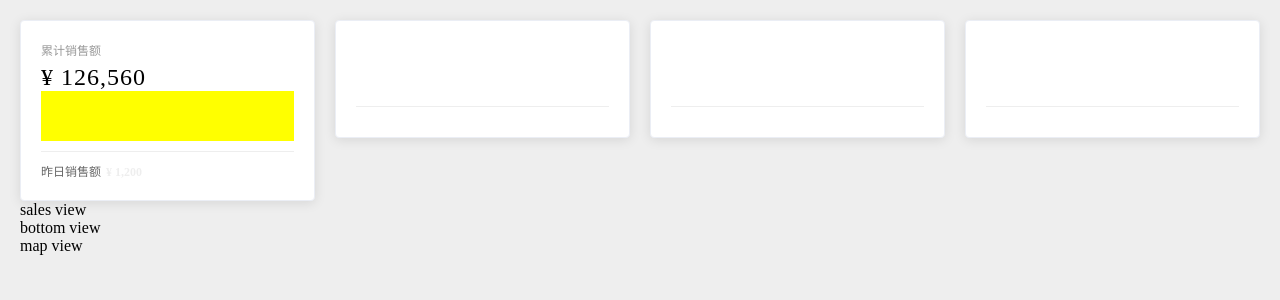
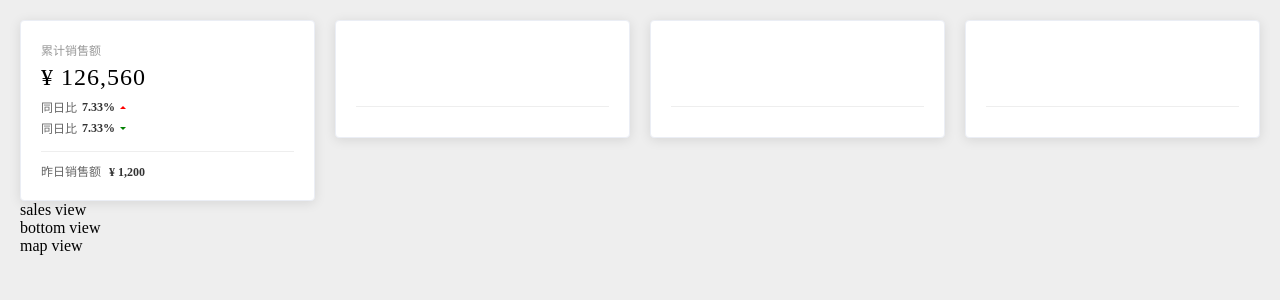
Before and after one commit to Yuan-Desheng/Desktop, a Vue app in the folder imooc-datav-report-dev/: page /#/ in a window 1280 px wide. Shown: the top 300 px of the page. Built offline with nearby package versions, Linux system fonts and the light colour scheme.

Commit message:
5-08 累计销售额组件开发

```diff
--- a/imooc-datav-report-dev/src/components/TopView/components/CommonCard/index.vue
+++ b/imooc-datav-report-dev/src/components/TopView/components/CommonCard/index.vue
@@ -54,4 +54,14 @@
   font-size: 12px;
   color: #666;
 }
+
 </style>
+
+<style lang="scss">
+
+.emphasis {
+  margin-left: 5px;
+  color: #333;
+  font-weight: 700;
+}
+</style>
--- a/imooc-datav-report-dev/src/components/TopView/components/TotalSales/index.vue
+++ b/imooc-datav-report-dev/src/components/TopView/components/TotalSales/index.vue
@@ -1,14 +1,22 @@
 <template>
   <common-card title="累计销售额" value="¥ 126,560">
     <template>
-      <div class="compare">
+      <div class="compare-wrapper">
+        <div class="compare">
+          <span>同日比</span>
+          <span class="emphasis">7.33%</span>
+          <div class="increase" />
+        </div>
+        <div class="compare">
+          <span>同日比</span>
+          <span class="emphasis">7.33%</span>
+          <div class="decrease" />
+        </div>
       </div>
     </template>
     <template v-slot:footer>
-      <div>
-        <span>昨日销售额</span>
-        <span class="money">¥ 1,200</span>
-      </div>
+        <span>昨日销售额 </span>
+        <span class="emphasis">¥ 1,200</span>
     </template>
   </common-card>
 </template>
@@ -22,19 +30,34 @@
 }
 </script>
 
-<style scoped>
-.compare{
+<style lang="scss" scoped>
+.compare-wrapper {
   height: 100%;
-  background: yellow;
-}
-
-span {
-  font-size: 12px;
-}
-
-.money {
-  margin-left: 5px;
-  color: #eee;
-  font-weight: 700;
+  display: flex;
+  flex-direction: column;
+  justify-content: center;
+  .compare {
+    display: flex;
+    align-items: center;
+    font-size: 12px;
+    margin-top: 3px;
+    color: #666;
+    .increase {
+      width: 0;
+      height: 0;
+      border-width: 3px;
+      border-color: transparent transparent red transparent;
+      border-style: solid;
+      margin: 0 0 3px 5px;
+    }
+    .decrease{
+      width: 0;
+      height: 0;
+      border-width: 3px;
+      border-color: green transparent transparent transparent;
+      border-style: solid;
+      margin: 3px 0 0 5px;
+    }
+  }
 }
 </style>
```
